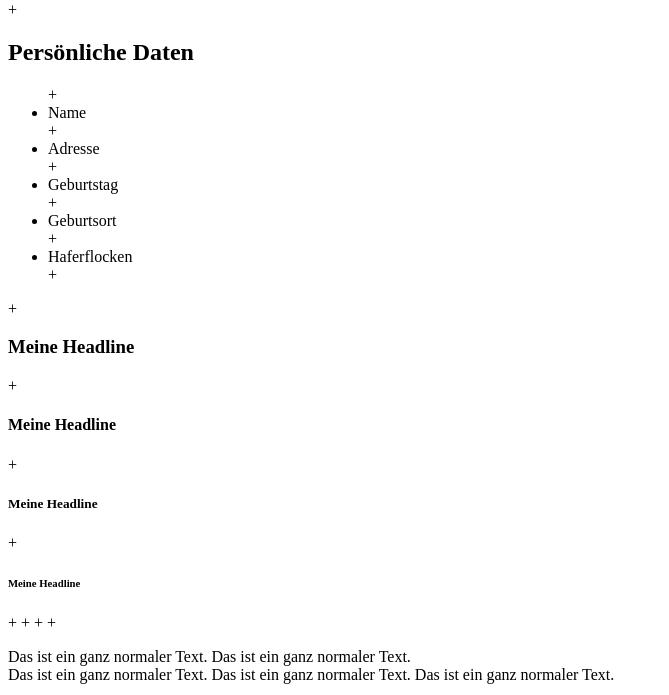
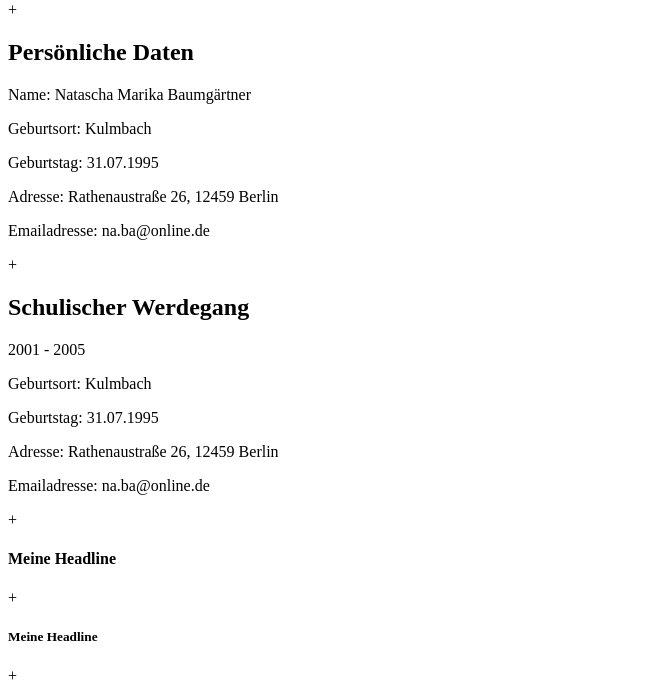
Before and after one commit to Taschaispascha/natascha.github.io, a plain HTML site: page index.html in a window 1280 px wide. Shown: the part 105-800 px from the top of the page, without its empty margins (0-669 px from the left). Drawn offline with Linux system fonts and the light colour scheme.

Commit message:
no message

```diff
--- a/index.html
+++ b/index.html
@@ -1,21 +1,26 @@
 <html>
 <head>
   <meta charset="utf-8">
-  <title>Mein erstes HTML-Dokument</title>
+  <title>Lebenslauf</title>
   <!-- <link href="css/stylesheet.css" rel="stylesheet" type="text/css" /> -->
 </head>
 <body>
 
  +  <h1>Lebenslauf</h1>
  +  <h2>Persönliche Daten</h2>
- <ul>
- +    <li>Name</li>
- +    <li>Adresse</li>
- +    <li>Geburtstag</li>
- +    <li>Geburtsort</li>
- +    <li>Haferflocken</li>
- +  </ul>
- +  <h3>Meine Headline</h3>
+      <p>Name: Natascha Marika Baumgärtner</p>
+      <p>Geburtsort: Kulmbach</p>
+      <p>Geburtstag: 31.07.1995</p>
+      <p>Adresse: Rathenaustraße 26, 12459 Berlin</p>
+      <p>Emailadresse: na.ba@online.de</p>
+
+ +  <h2>Schulischer Werdegang</h2>
+      <p>2001 - 2005</p>
+      <p>Geburtsort: Kulmbach</p>
+      <p>Geburtstag: 31.07.1995</p>
+      <p>Adresse: Rathenaustraße 26, 12459 Berlin</p>
+      <p>Emailadresse: na.ba@online.de</p>
+
  +  <h4>Meine Headline</h4>
  +  <h5>Meine Headline</h5>
  +  <h6>Meine Headline</h6>
```
